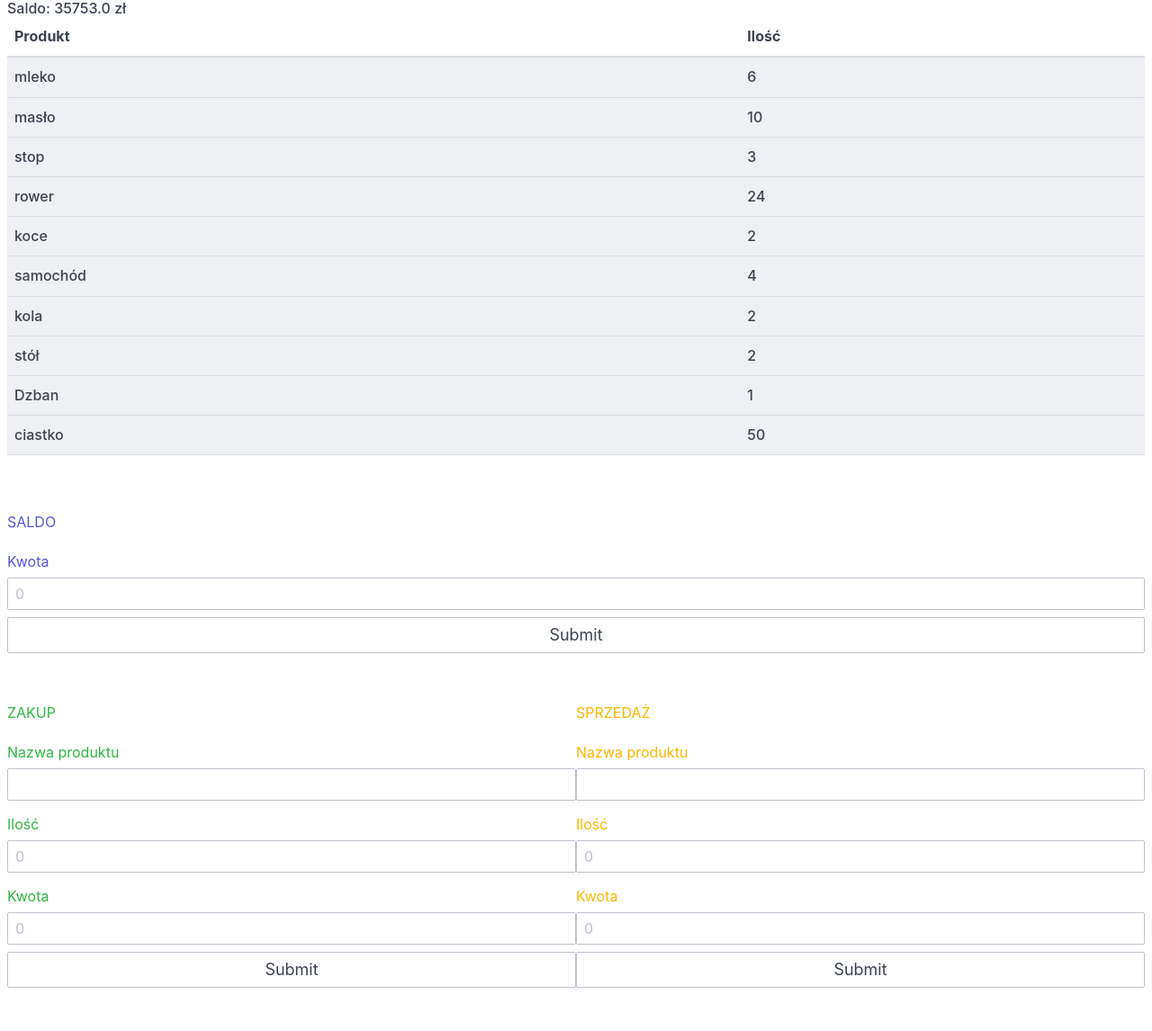
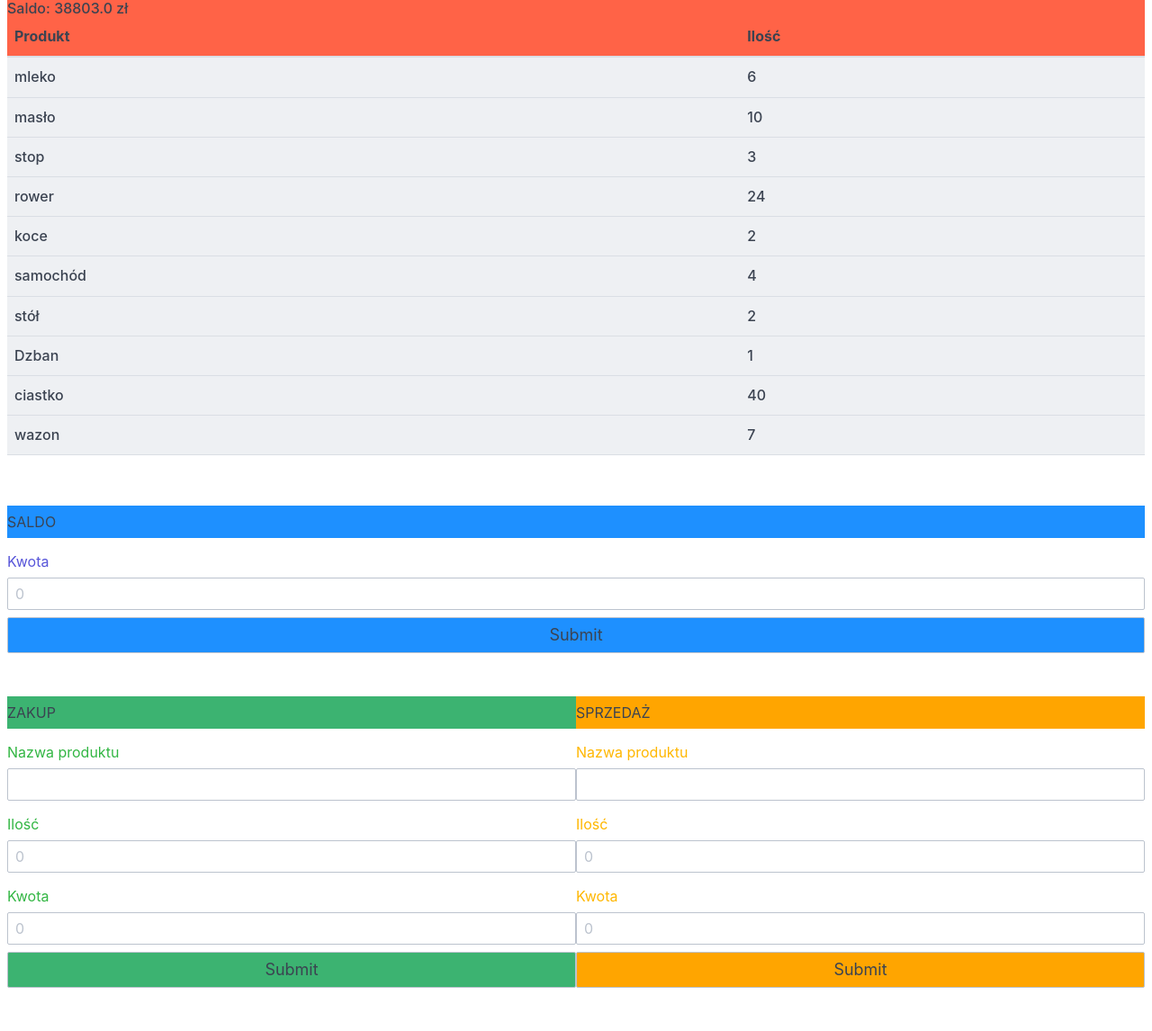
Before and after one commit to Szczocik/Flask_magazyn, a Flask app: page / in a window 1280 px wide. Shown: the part 36-1182 px from the top of the page at 90% size. Run offline with Flask 2, Linux system fonts and the light colour scheme.

Commit message:
dodawanie do listy logs

```diff
--- a/app.py
+++ b/app.py
@@ -20,8 +20,8 @@ def main():
         params.append(int(request.form.get('count')))
         params.append(int(request.form.get('amount')))
     manager.execute(mode, params)
+    manager.logs_write_file()
     manager.write_file()
-    manager.logs_write_file()
     return render_template("index.html", saldo=manager.saldo, store=manager.store)
 
 
--- a/baza_danych.txt
+++ b/baza_danych.txt
@@ -1,11 +1,11 @@
-saldo;35753.0
+saldo;38803.0
 mleko;6;2.0
 masło;10;3.0
 stop;3;5.0
 rower;24;20.0
 koce;2;30.0
 samochód;4;1000.0
-kola;2;200.0
 stół;2;200.0
-Dzban;1;300
-ciastko;50;20.0
+Dzban;1;300.0
+ciastko;40;5.0
+wazon;7;500.0
--- a/logs.txt
+++ b/logs.txt
@@ -3,4 +3,6 @@ Dokonano zakupu produktu: rower w ilości 20 sztuk, w cenie jednostkowej 20 zł.
 Zmiana saldo o: 200
 Zmiana saldo o: -1000
 Zmiana saldo o: -1000
-Dokonano sprzedaży produktu: Dzban w ilości 1 sztuk, o cenie jednostkowej 300 zł.
+Zmiana saldo o: 1500
+Zmiana saldo o: 2000
+Zmiana saldo o: 500
--- a/templates/index.html
+++ b/templates/index.html
@@ -25,7 +25,7 @@
     </header>
 
     <main>
-        <h6> Saldo:
+        <h6 style="background-color:Tomato;"> Saldo:
             {{ saldo }} zł <br>
                 <table class="table table-striped table-hover">
                   <thead>
@@ -48,7 +48,7 @@
         <br>
         <form action="/" method="POST">
             <div class="form-group">
-                <label class="form-label" for="input-example-1"><span class="text-primary">SALDO</span></label>
+                <label class="form-label" for="input-example-1" style="background-color:DodgerBlue;">SALDO</label>
                 <input class="form-input" type="hidden" id="input-example-1" value="saldo" name="mode">
             </div>
             <div class="form-group">
@@ -56,7 +56,7 @@
                 <input class="form-input" type="number" id="input-example-2" placeholder="0" name="amount">
             </div>
 
-            <input type="submit" class="form-input input-lg" />
+            <input type="submit" class="form-input input-lg" style="background-color:DodgerBlue;"/>
         </form>
         <br>
         <br>
@@ -64,7 +64,7 @@
             <div class="column col-6">
                 <form action="/" method="POST">
                     <div class="form-group">
-                        <label class="form-label" for="input-example-1"><span class="text-success">ZAKUP</span></label>
+                        <label class="form-label" for="input-example-1" style="background-color:MediumSeaGreen;">ZAKUP</label>
                         <input class="form-input" type="hidden" id="Zakup" value="zakup" name="mode">
                     </div>
                     <div class="form-group">
@@ -80,13 +80,13 @@
                         <input class="form-input" type="number" id="product_amount" placeholder="0" name="amount">
                     </div>
 
-                    <input type="submit" class="form-input input-lg" />
+                    <input type="submit" class="form-input input-lg" style="background-color:MediumSeaGreen;"/>
                 </form>
             </div>
             <div class="column col-6">
                  <form action="/" method="POST">
                     <div class="form-group">
-                        <label class="form-label" for="input-example-1"><span class="text-warning">SPRZEDAŻ</span></label>
+                        <label class="form-label" for="input-example-1" style="background-color:Orange;">SPRZEDAŻ</label>
                         <input class="form-input" type="hidden" id="Sprzedaz" value="sprzedaz" name="mode">
                     </div>
                     <div class="form-group">
@@ -102,7 +102,7 @@
                         <input class="form-input" type="number" id="sale_product_amount" placeholder="0" name="amount">
                     </div>
 
-                    <input type="submit" class="form-input input-lg" />
+                    <input type="submit" class="form-input input-lg" style="background-color:Orange;"/>
                      <br>
                      <br>
                 </form>
```
